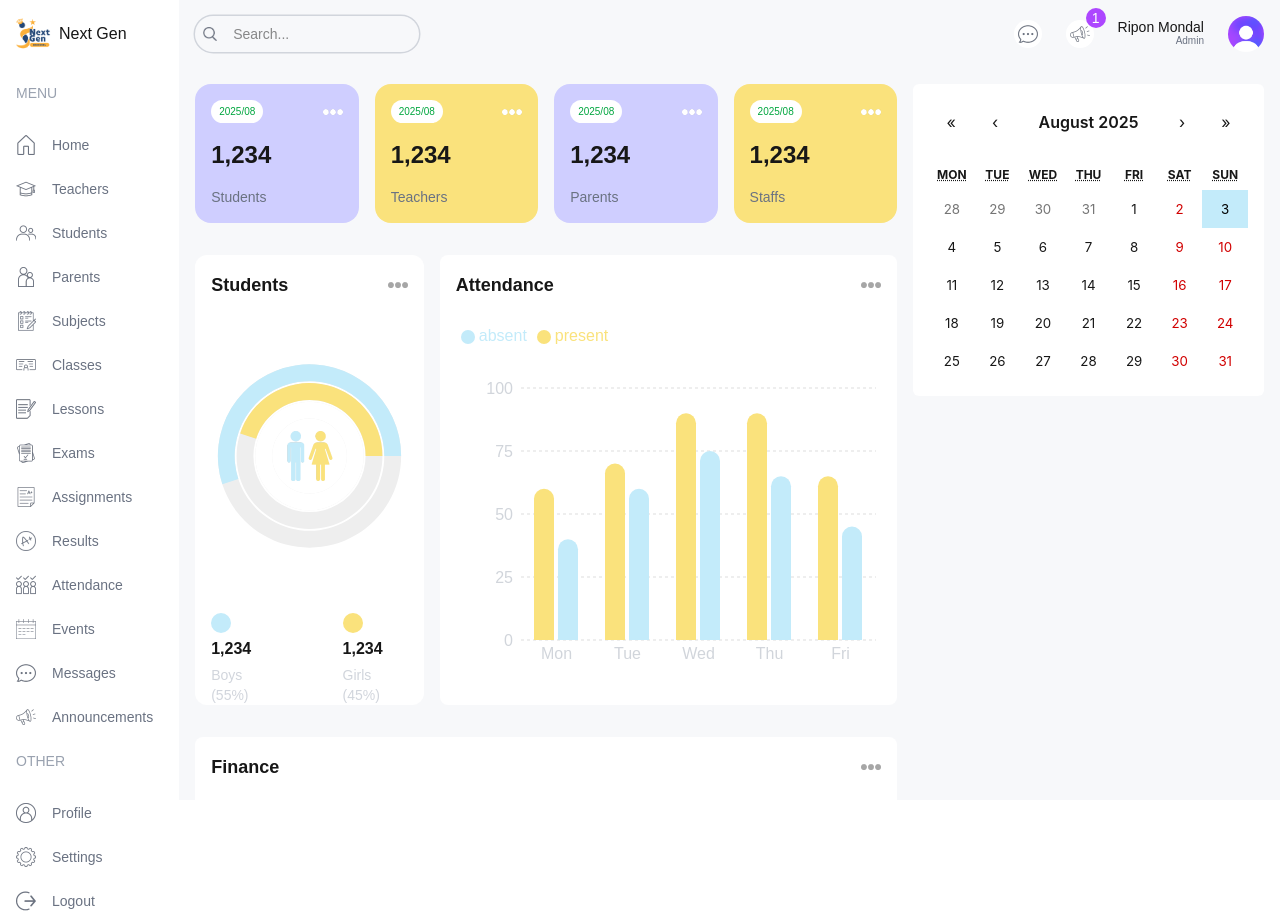
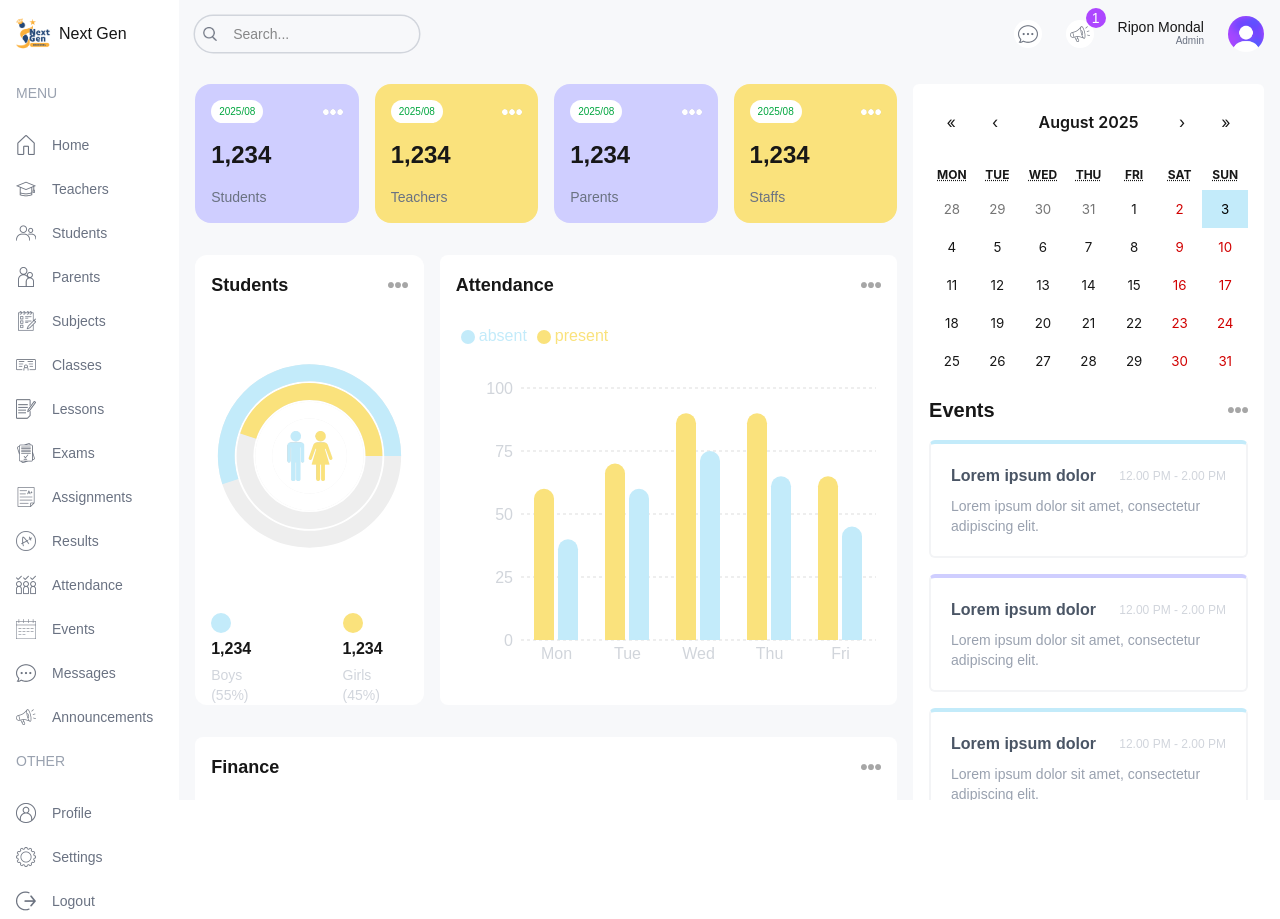
Before and after one commit to riponmondalbd/next-gen-school, a Next.js app: page /admin in a window 1280 px wide. Built offline with nearby package versions, Linux system fonts and the light colour scheme.

Commit message:
EventCalender.tsx --> make events and also make that fully complete

```diff
--- a/src/components/EventCalendar.tsx
+++ b/src/components/EventCalendar.tsx
@@ -1,5 +1,6 @@
 "use client";
 
+import Image from "next/image";
 import { useState } from "react";
 import Calendar from "react-calendar";
 import "react-calendar/dist/Calendar.css";
@@ -35,7 +36,33 @@
 
   return (
     <div className="bg-white p-4 rounded-md">
+      {/* calender */}
       <Calendar onChange={onChange} value={value} />
+
+      {/* events */}
+      <div className="flex items-center justify-between">
+        <h1 className="text-xl font-semibold my-4">Events</h1>
+        <Image
+          src={"/assets/moreDark.png"}
+          alt="dark icon"
+          width={20}
+          height={20}
+        />
+      </div>
+      <div className="flex flex-col gap-4">
+        {events.map((event) => (
+          <div
+            className="p-5 rounded-md border-2 border-gray-100 border-t-4 odd:border-t-nextSky even:border-t-nextPurple"
+            key={event.id}
+          >
+            <div className="flex items-center justify-between">
+              <h1 className="font-semibold text-gray-600">{event.title}</h1>
+              <span className="text-gray-300 text-xs">{event.time}</span>
+            </div>
+            <p className="mt-2 text-gray-400 text-sm">{event.description}</p>
+          </div>
+        ))}
+      </div>
     </div>
   );
 }
```
